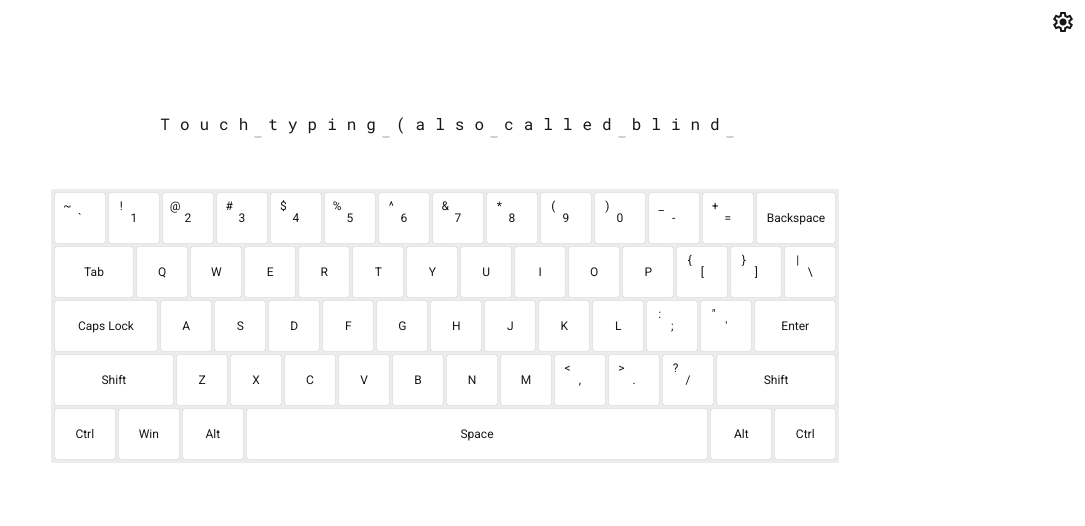
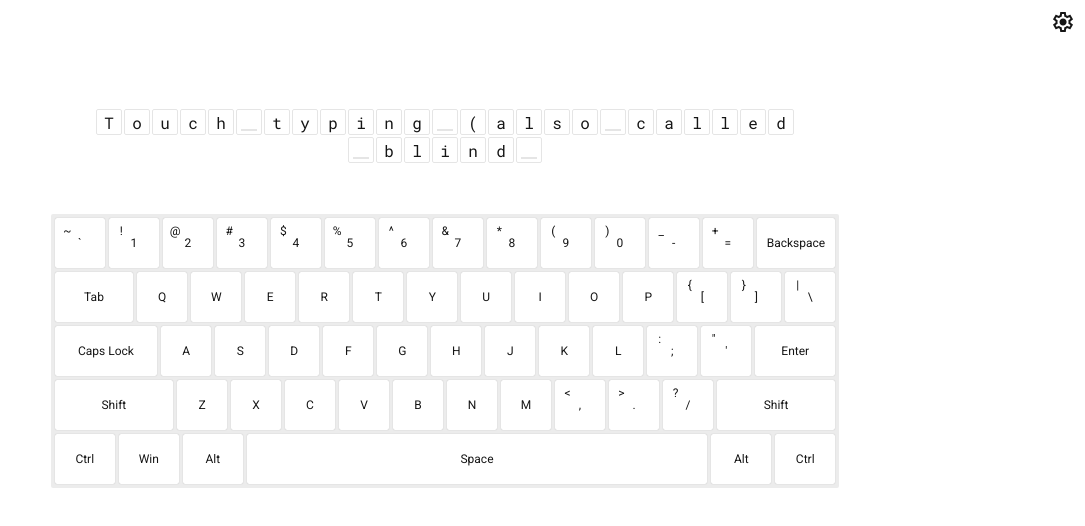
Before and after one commit to declval/hayai, a plain HTML site: page index.html in a window 1280 px wide. Shown: the whole page, without its empty margins (195-1280 px from the left). Drawn offline with nearby package versions, Linux system fonts and the light colour scheme.

Commit message:
Changed appearance of text

```diff
--- a/stylesheet.css
+++ b/stylesheet.css
@@ -19,21 +19,30 @@ body {
 }
 
 .text-character {
+    align-items: center;
+    border: 1px solid rgba(0, 0, 0, 0.1);
     border-radius: 2px;
+    display: flex;
+    height: 1rem;
+    justify-content: center;
     margin: 1px;
     padding: 4px;
+    width: 1rem;
 }
 
-.text-character-space {
-    border-bottom: 2px solid rgb(207, 207, 207);
+.text-character-space::after {
+    border-bottom: 2px solid rgba(0, 0, 0, 0.1);
+    content: "";
+    height: 100%;
+    width: 100%;
 }
 
 .text-character-correct {
-    background-color: rgb(205, 255, 191);
+    background-color: rgb(237, 255, 223);
 }
 
 .text-character-incorrect {
-    background-color: rgb(255, 177, 177);
+    background-color: rgb(255, 210, 210);
 }
 
 .keyboard {
```
